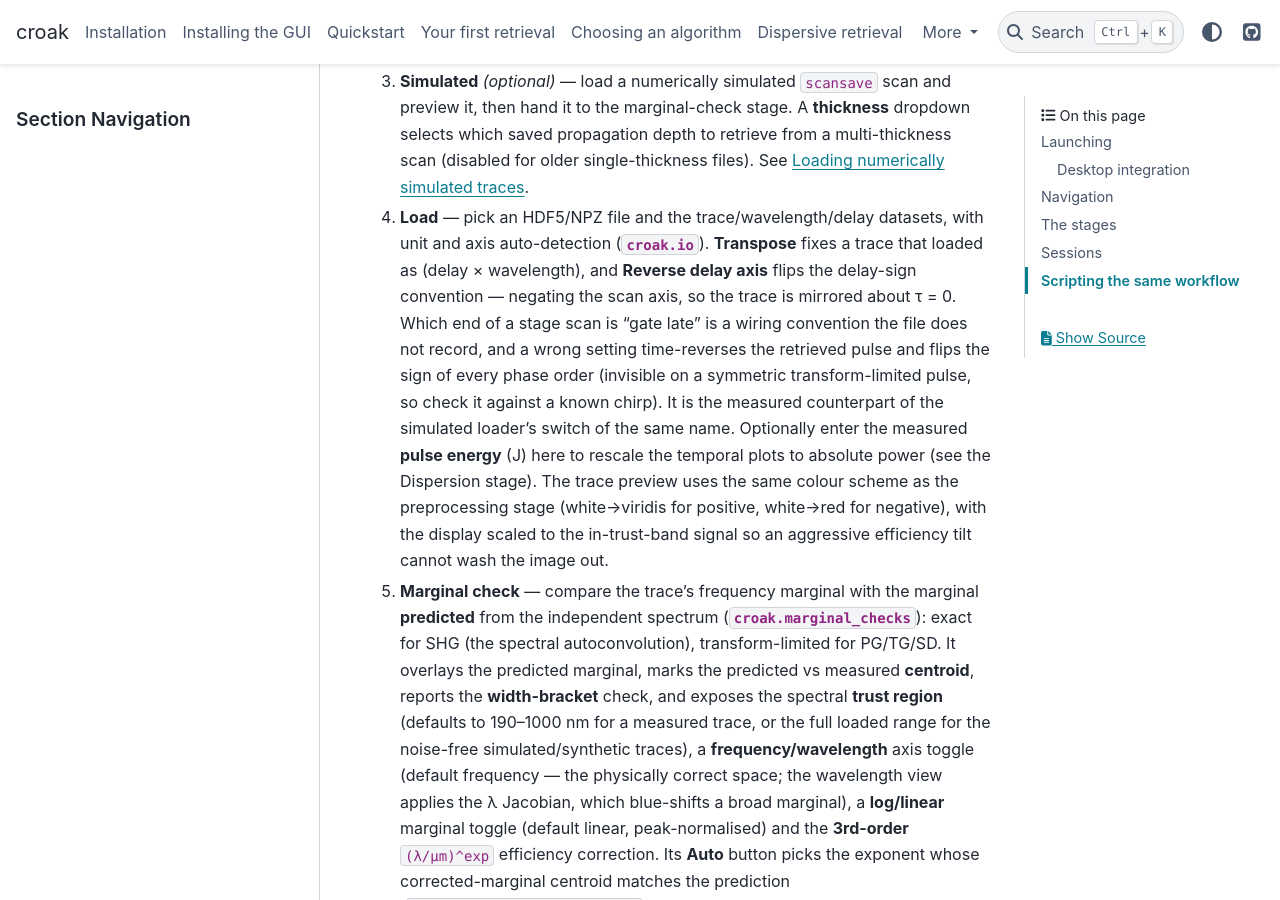
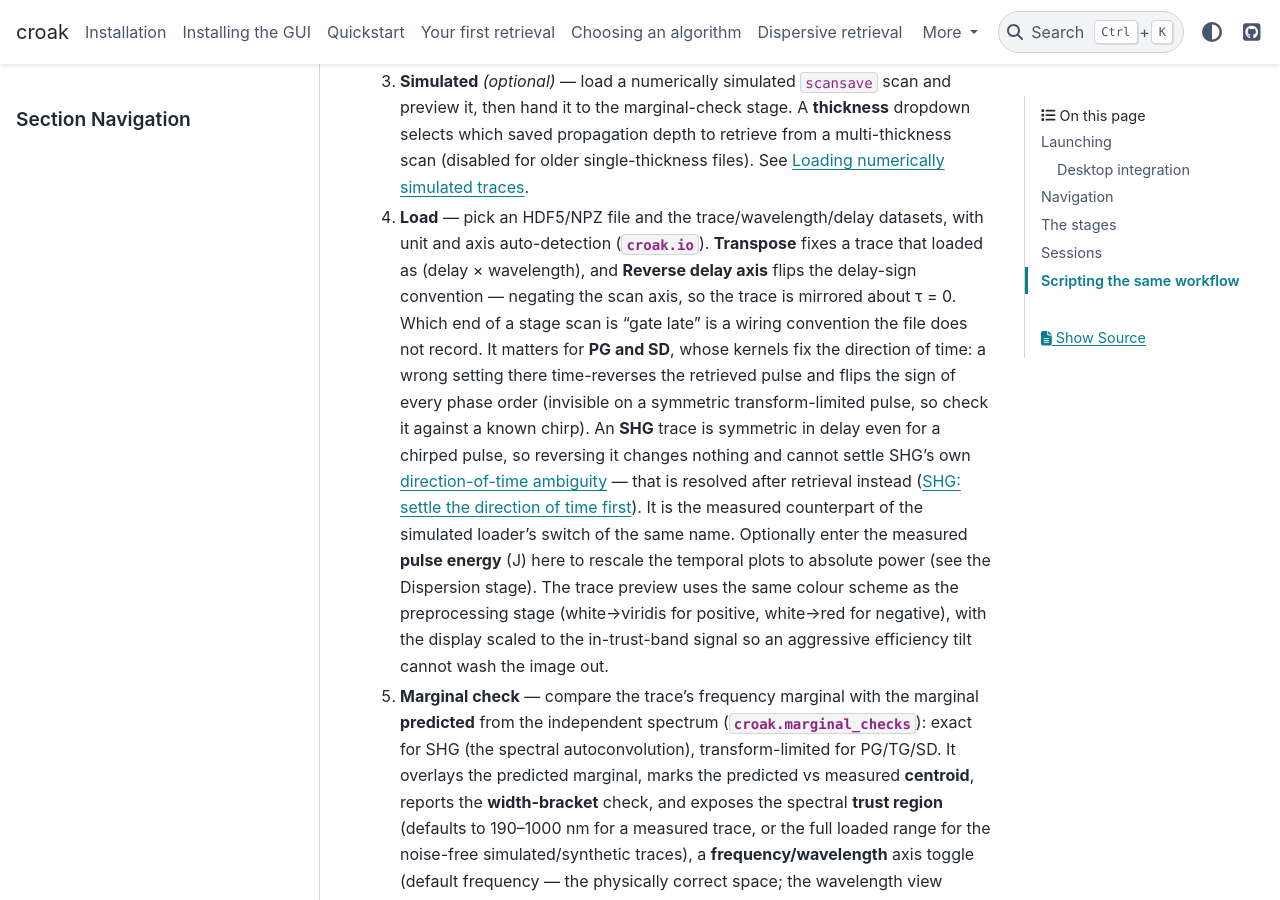
Before and after one commit to LupoLab/croak, a Sphinx documentation site: the page built from docs/howto/gui.md, in a window 1280 px wide and 900 px high, scrolled down 2379 px. Built offline with Sphinx 7.4.7 and the PyData theme 0.15.4, drawn with Linux system fonts in a browser that asks for light colours.

Commit message:
Qualify the delay-reversal wording by interaction
Review feedback (jtravs): the claim that a wrong delay sign time-reverses
the pulse and flips every phase order holds for PG/SD, whose kernels fix
the direction of time. An SHG trace is symmetric in delay for any pulse
(Interaction.time_reversal_ambiguous), so reversing it changes nothing
and cannot settle SHG's direction-of-time ambiguity — that stays
resolve_time_direction's job after retrieval.

Wording only, in the tooltip, the LoadParams field comment, the two
how-to pages and the changelog. The simulated loader's identical sentence
is left alone: that page offers only PG/SD.

Co-Authored-By: Claude Opus 5 (1M context) <noreply@anthropic.com>
Claude-Session: https://claude.ai/code/session_01BdkrZkPqBAJ4P6dSnB34Kw

```diff
--- a/docs/howto/gui.md
+++ b/docs/howto/gui.md
@@ -100,10 +100,17 @@ and hand the trace straight to the marginal-check stage.
    that loaded as (delay × wavelength), and **Reverse delay axis** flips the
    delay-sign convention — negating the scan axis, so the trace is mirrored about
    τ = 0. Which end of a stage scan is "gate late" is a wiring convention the
-   file does not record, and a wrong setting time-reverses the retrieved pulse
-   and flips the sign of every phase order (invisible on a symmetric
-   transform-limited pulse, so check it against a known chirp). It is the
-   measured counterpart of the simulated loader's switch of the same name.
+   file does not record. It matters for **PG and SD**, whose kernels fix the
+   direction of time: a wrong setting there time-reverses the retrieved pulse and
+   flips the sign of every phase order (invisible on a symmetric
+   transform-limited pulse, so check it against a known chirp). An **SHG** trace
+   is symmetric in delay even for a chirped pulse, so reversing it changes
+   nothing and cannot settle SHG's own
+   [direction-of-time ambiguity](../explanation/pnps_framework.md#ambiguities) —
+   that is resolved after retrieval instead
+   ([SHG: settle the direction of time first](postprocessing.md#shg-settle-the-direction-of-time-first)).
+   It is the measured counterpart of the simulated loader's switch of the same
+   name.
    Optionally enter the measured
    **pulse energy** (J) here to rescale the temporal plots to absolute power (see
    the Dispersion stage). The trace preview uses the same colour scheme as the
```
Also changed, not shown: CHANGELOG.md (+6 -2 lines), docs/howto/preprocessing.md (+8 -2 lines), 2 other files.
